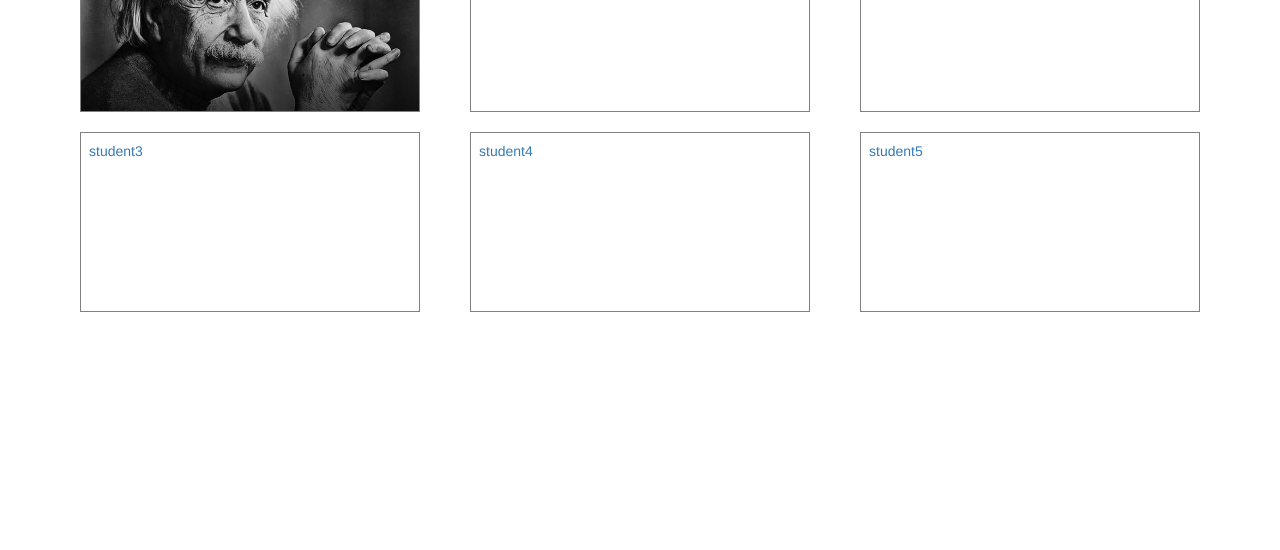
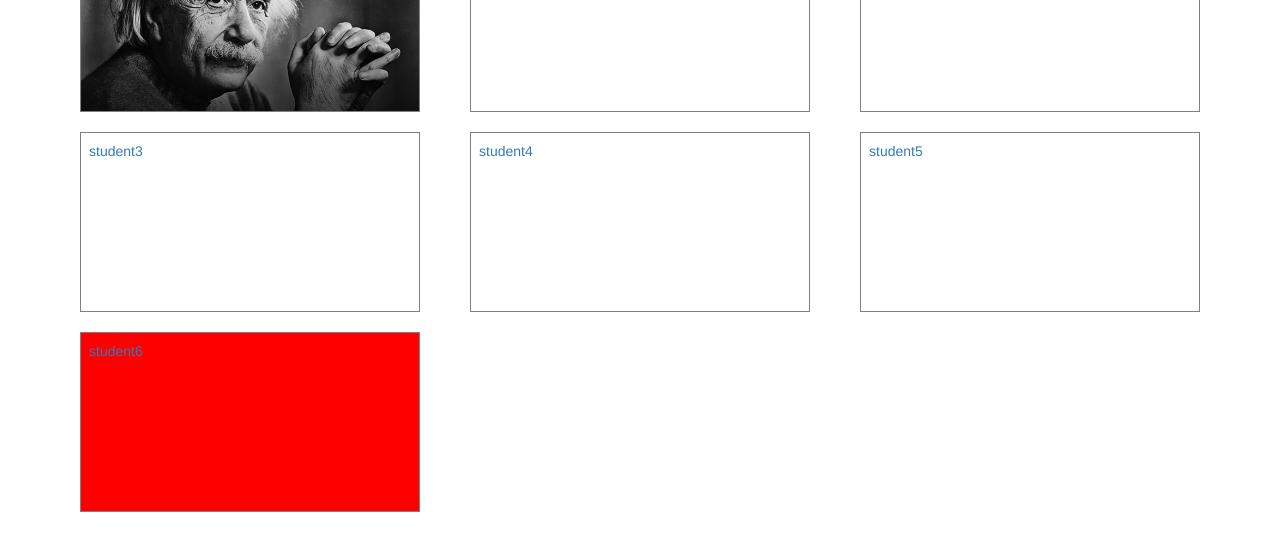
Before and after one commit to yves12/scripted-student-portfolios, a plain HTML site: page index.html in a window 1280 px wide. Shown: the part 148-698 px from the top of the page. Drawn offline with nearby package versions, Linux system fonts and the light colour scheme.

Commit message:
created my own student block

```diff
--- a/css/student_style.css
+++ b/css/student_style.css
@@ -34,3 +34,6 @@
 }
 
 /* Place your styles below this line */
+#student6{
+  background-color: red;
+}
--- a/index.html
+++ b/index.html
@@ -49,7 +49,11 @@
           </a>
         </div>
       <!-- Copy lines 46-50, paste and edit below -->
-
+      <div class="col-sm-4">
+          <a class="student-tile" id ="student6" href="">
+            <span>student6</span>
+          </a>
+        </div>
 
 
 
--- a/js/script.js
+++ b/js/script.js
@@ -16,7 +16,6 @@ $(document).ready(function() {
 
 
 
-
 // Student 2's JS must fit in lines 21-26
 
 });
```
